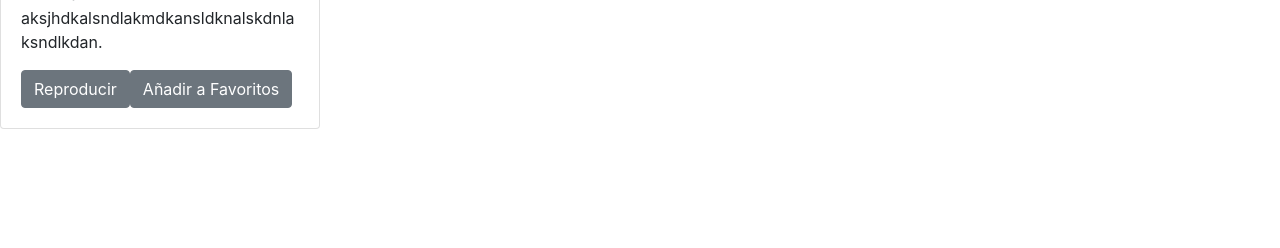
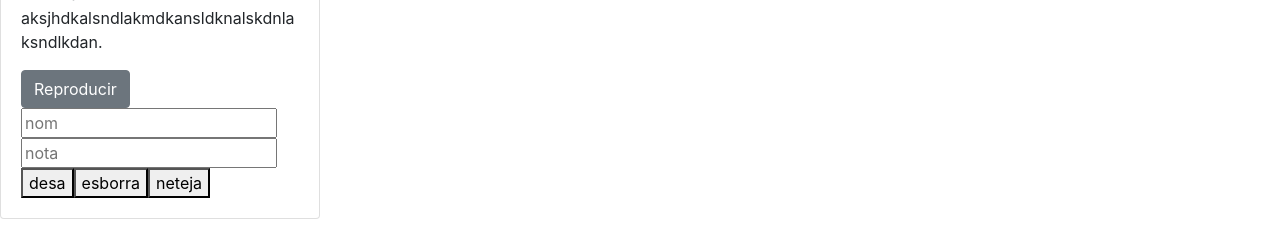
Before and after one commit to alarsa1819daw2/TodiboTV, an Angular app: page / in a window 1280 px wide. Shown: the part 442-690 px from the top of the page. Built offline with nearby package versions, Linux system fonts and the light colour scheme; some icons are missing.

Commit message:
Creando favoritos

```diff
--- a/src/app/Components/home/home.component.html
+++ b/src/app/Components/home/home.component.html
@@ -14,7 +14,14 @@
         <h5 class="card-title">Video</h5>
         <p class="card-text">Información sobre el video aksjhdkalsndlakmdkansldknalskdnlaksndlkdan.</p>
         <a href="#" class="btn btn-secondary">Reproducir</a>
-        <a href="#" class="btn btn-secondary">Añadir a Favoritos</a>
+        <!--<button id="boton-guardar">Guardar</button><br>-->
+        <input type="text" id="nom" placeholder="nom" required>
+        <input type="number" id="nota" placeholder="nota" required>
+        <button id="desar">desa</button>
+        <button id="esborrar">esborra</button>
+        <button id="netejar">neteja</button>
+        <table class="m08" id="taula">
+        </table>
       </div>
     </div>
 
```
Also changed, not shown: 1 other file (tests, documents, lock files or other folders).
